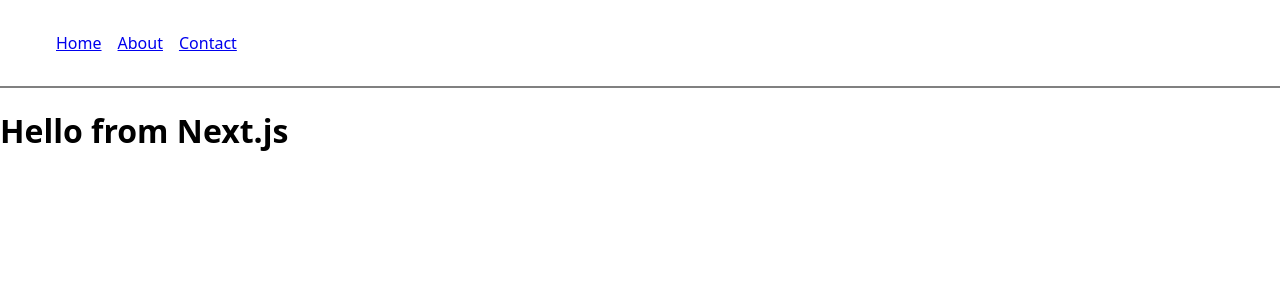
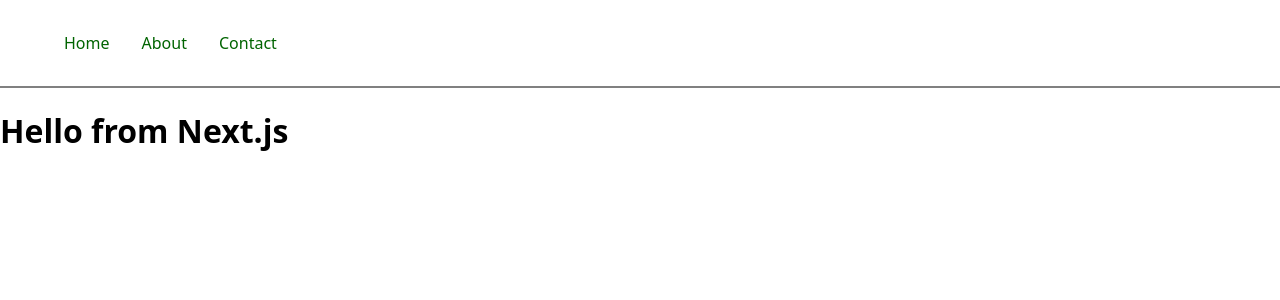
Before and after one commit to MathiSans/Component_Styled_Navbar, a Next.js app: page / in a window 1280 px wide. Shown: the top 300 px of the page. Built offline with nearby package versions, Linux system fonts and the light colour scheme.

Commit message:
inital commit

```diff
--- a/pages/_app.js
+++ b/pages/_app.js
@@ -13,6 +13,19 @@
   gap: 1rem;
 `;
 
+const StyledLink = styled(Link)`
+  text-decoration: none;
+  color: var(--link-color);
+  padding: 0.5rem;
+  border-radius: 0.5rem;
+
+  &:hover {
+    color: var(--link-hover);
+    background-color: var(--background-color);
+    transition: 0.1s;
+  }
+`;
+
 export default function App({ Component, pageProps }) {
   return (
     <>
@@ -20,13 +33,13 @@
       <StyledNav>
         <StyledList>
           <li>
-            <Link href="/">Home</Link>
+            <StyledLink href="/">Home</StyledLink>
           </li>
           <li>
-            <Link href="/about">About</Link>
+            <StyledLink href="/about">About</StyledLink>
           </li>
           <li>
-            <Link href="/contact">Contact</Link>
+            <StyledLink href="/contact">Contact</StyledLink>
           </li>
         </StyledList>
       </StyledNav>
--- a/styles.js
+++ b/styles.js
@@ -7,6 +7,12 @@
     box-sizing: border-box;
   }
 
+  :root {
+    --link-color: darkgreen;
+    --link-hover: blue;
+    --background-color: pink;
+  }
+
   body {
     margin: 0;
     font-family: system-ui;
```
Also changed, not shown: 1 other file (tests, documents, lock files or other folders).
